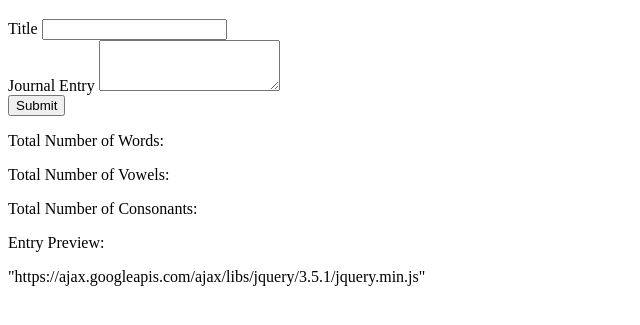
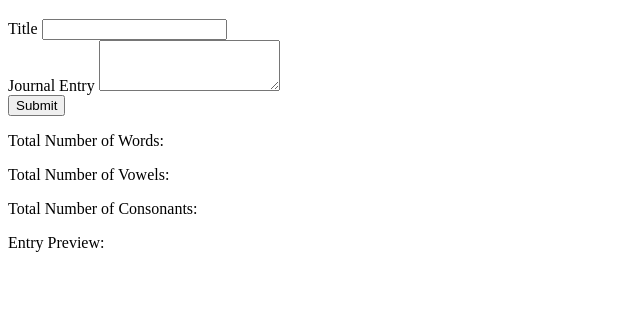
Before and after one commit to AndrewMMickel/journal, a plain HTML site: page src/index.html in a window 1280 px wide. Shown: the part 61-386 px from the top of the page, without its empty margins (0-640 px from the left). Drawn offline with nearby package versions, Linux system fonts and the light colour scheme.

Commit message:
fix to hmtl

```diff
--- a/src/index.html
+++ b/src/index.html
@@ -30,5 +30,3 @@
 </body>
 
 </html>
-
-"https://ajax.googleapis.com/ajax/libs/jquery/3.5.1/jquery.min.js"
```
